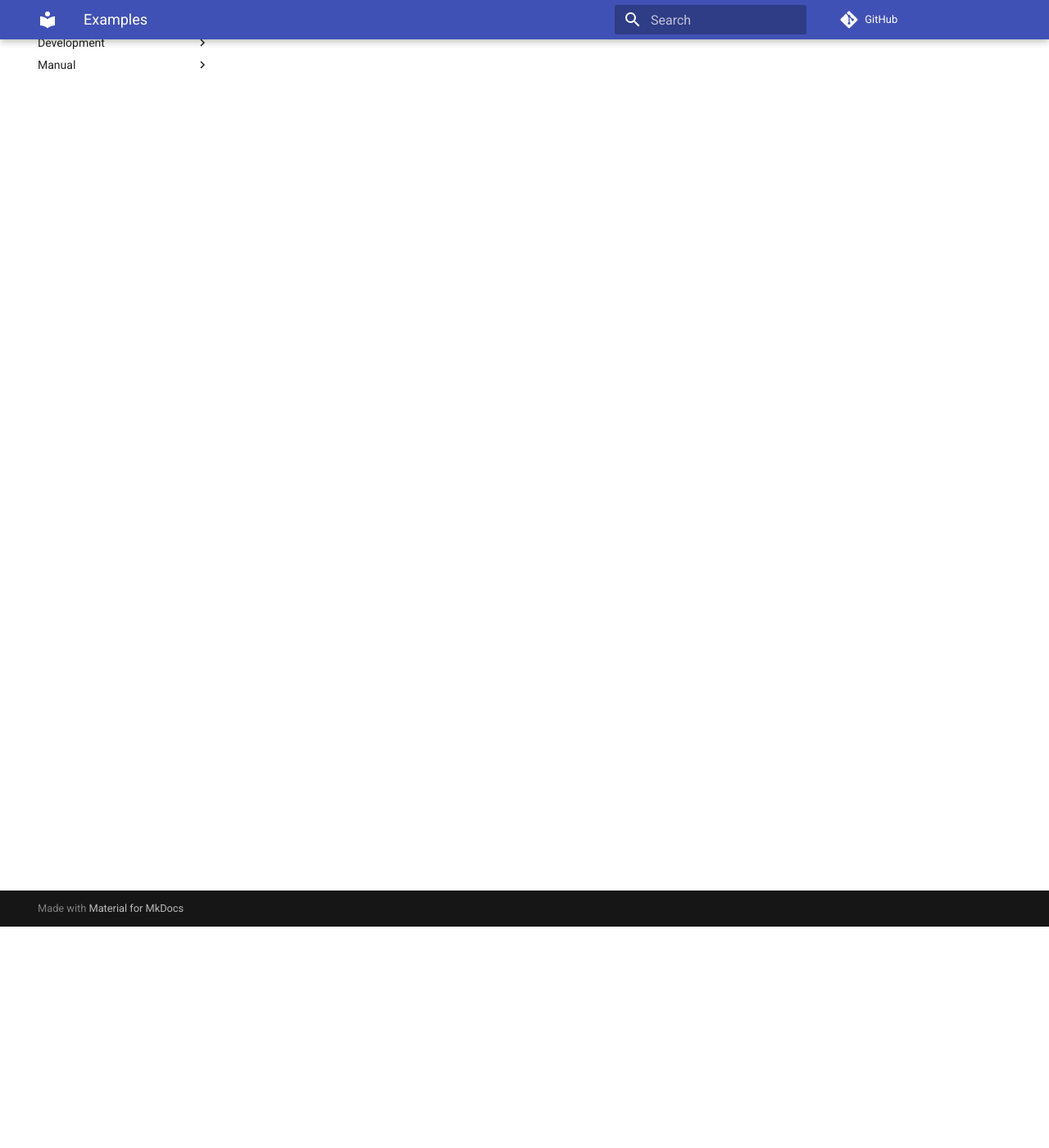
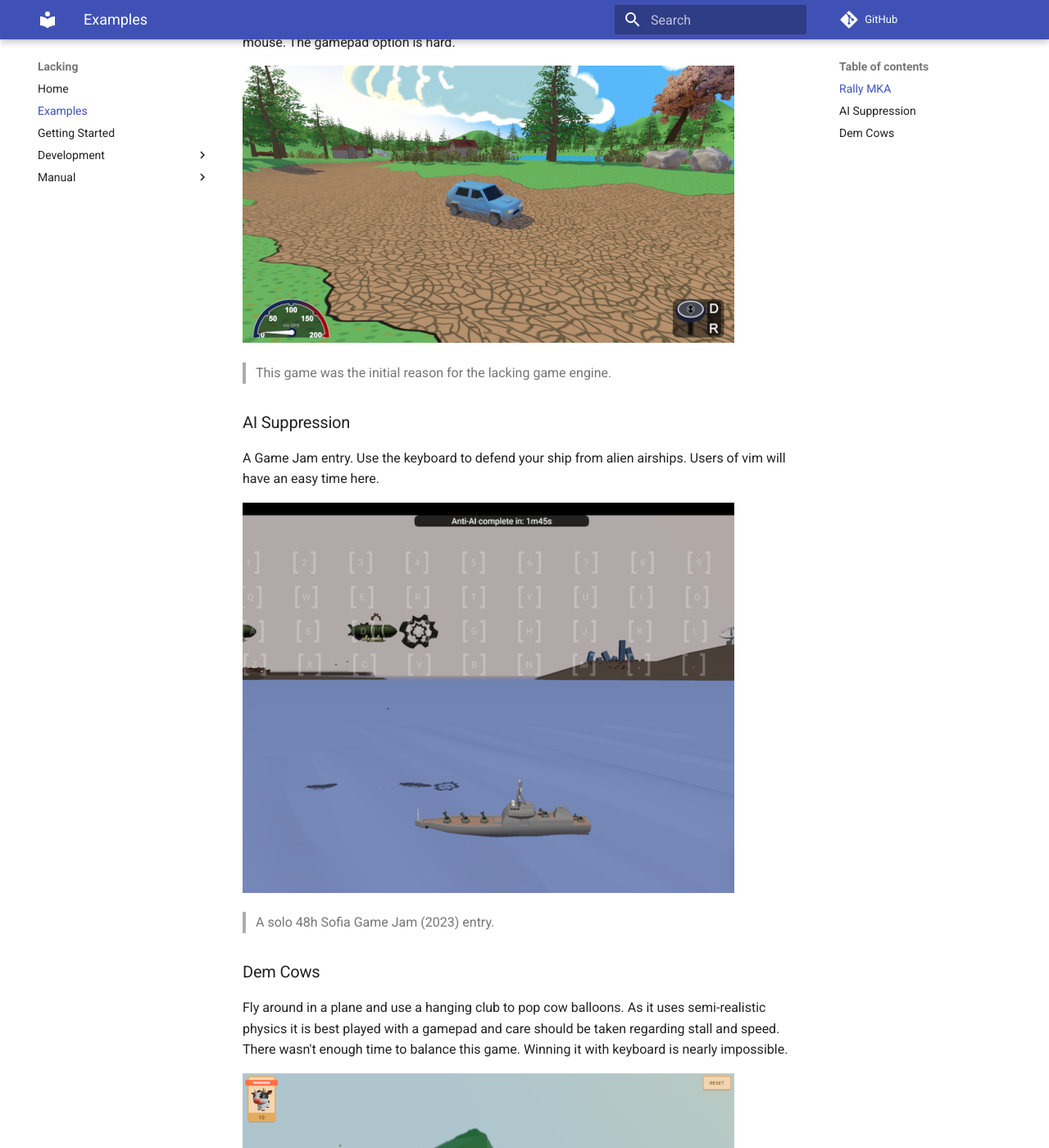
Before and after one commit to mokiat/lacking, an MkDocs documentation site: the page built from docs/examples.md, in a window 1280 px wide and 1400 px high, scrolled down 270 px. Shown: the whole window at 82% size. Built offline with MkDocs 1.6.1 and Material for MkDocs 9.7.7, drawn with Linux system fonts in a browser that asks for light colours; comment, search, counter and statistics services are not loaded; some of the changed text lies outside the part shown.

```diff
--- a/docs/examples.md
+++ b/docs/examples.md
@@ -4,4 +4,29 @@ title: Examples
 
 # Examples
 
-Under Development
+Following are some example games and apps made with Lacking.
+
+### Rally MKA
+
+Drive around in a car with no particular purpose except to zone out.
+Best played with keyboard or mouse. The gamepad option is hard.
+
+[![Rally MKA](./images/example-rally-mka.png)](https://mokiat.itch.io/rally-mka)
+
+> This game was the initial reason for the lacking game engine.
+
+### AI Suppression
+
+A Game Jam entry. Use the keyboard to defend your ship from alien airships. Users of vim will have an easy time here.
+
+[![AI Suppression](./images/example-ai-suppression.png)](https://mokiat.itch.io/ai-suppression)
+
+> A solo 48h Sofia Game Jam (2023) entry.
+
+### Dem Cows
+
+Fly around in a plane and use a hanging club to pop cow balloons. As it uses semi-realistic physics it is best played with a gamepad and care should be taken regarding stall and speed. There wasn't enough time to balance this game. Winning it with keyboard is nearly impossible.
+
+[![Dem Cows](./images/example-dem-cows.png)](https://mokiat.itch.io/dem-cows)
+
+> A duo 48h Hardcore Game Jam (2024) entry.
```
Also changed, not shown: README.md (+12 -44 lines), docs/getting-started.md (+47 -1 lines), docs/images/example-ai-suppression.png (renamed from example-ai-suppression.png), docs/images/example-dem-cows.png (renamed from example-dem-cows.png), docs/images/example-rally-mka.png (renamed from example-rally-mka.png), logo.png (deleted), 1 other file.
